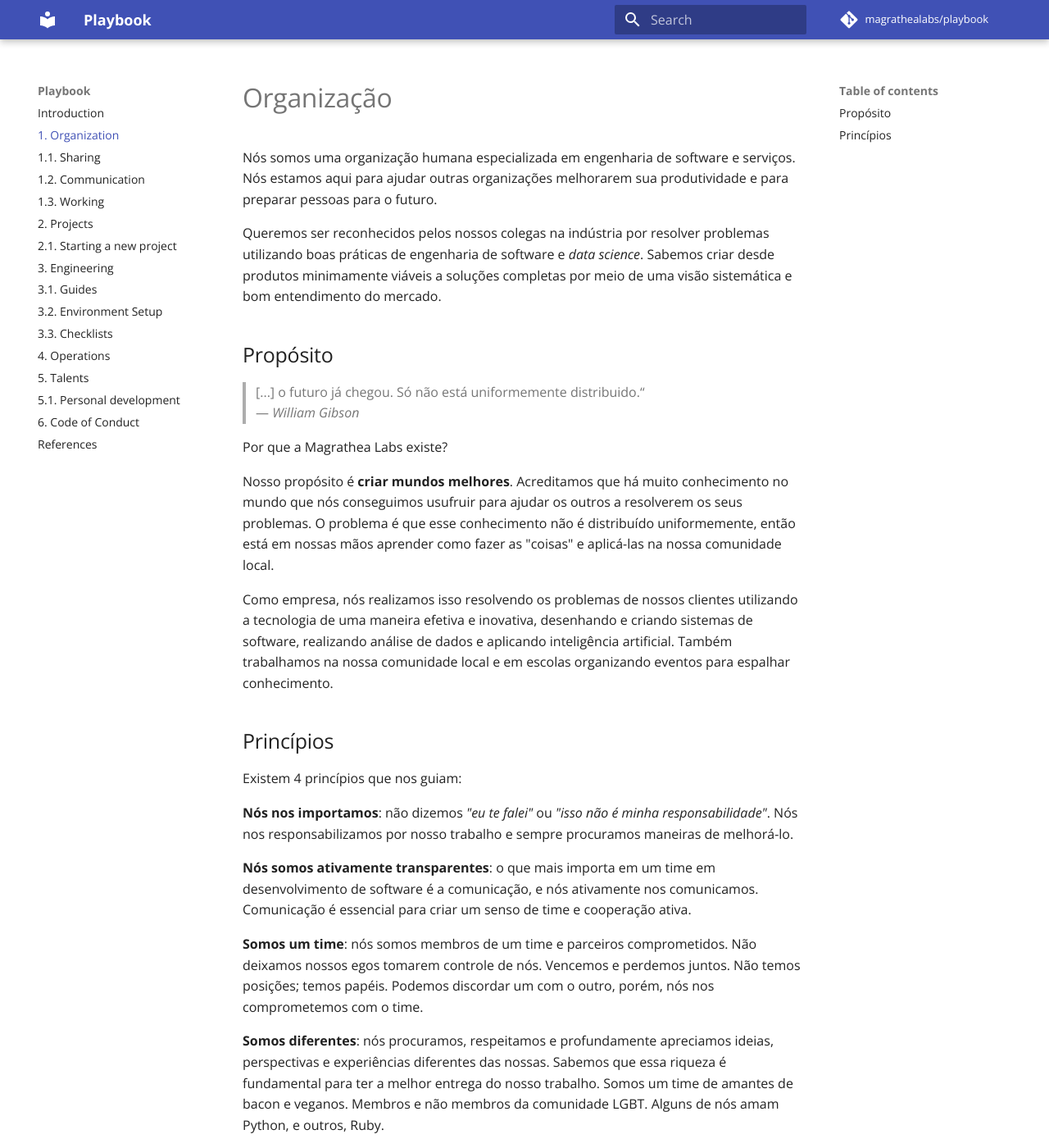
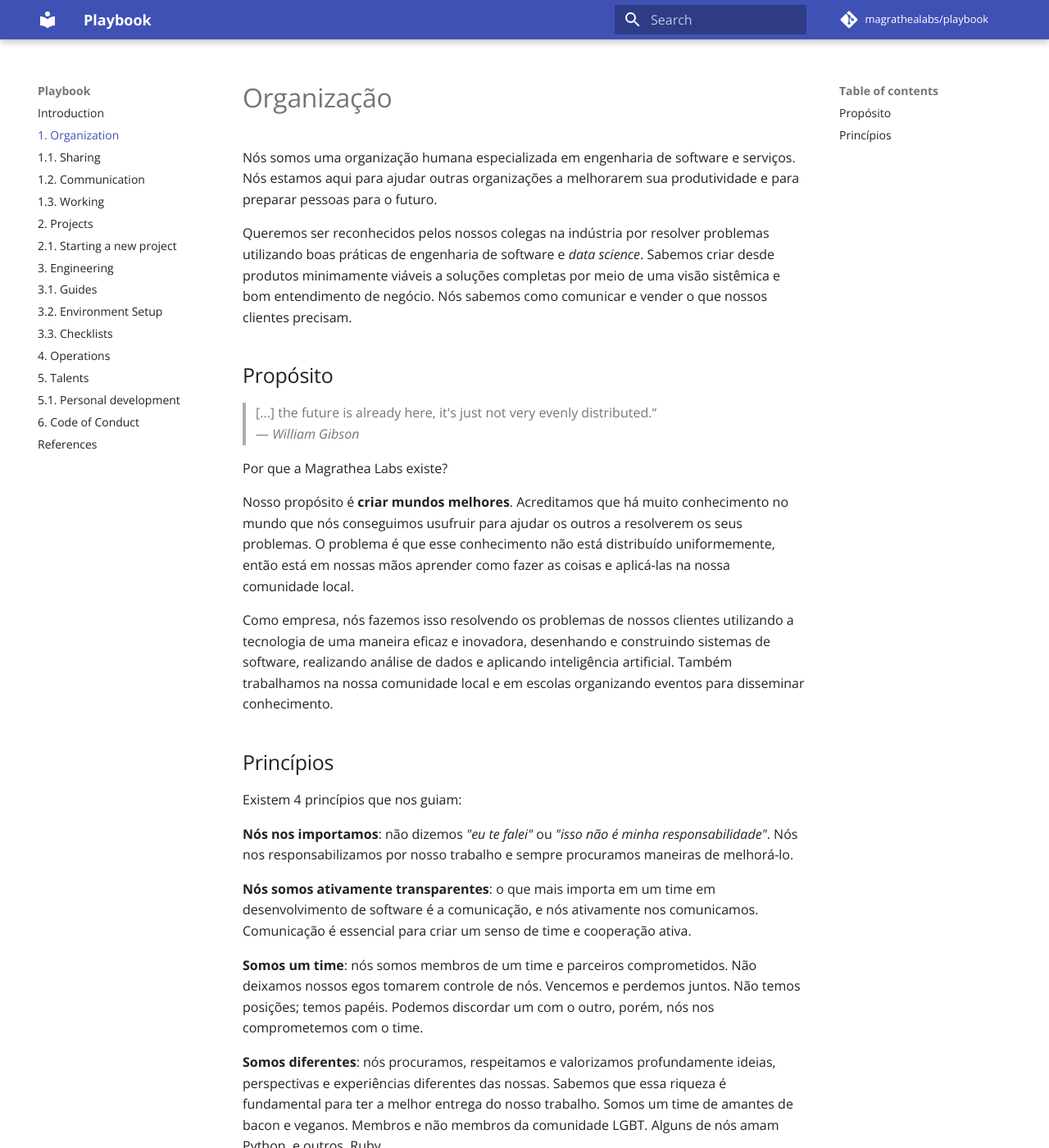
Before and after one commit to magrathealabs/playbook, an MkDocs documentation site: the page built from docs/1-organization.md, in a window 1280 px wide and 1400 px high. Shown: the whole window at 82% size. Built offline with MkDocs 1.6.1 and Material for MkDocs 9.7.7, drawn with Linux system fonts in a browser that asks for light colours; comment, search, counter and statistics services are not loaded; some of the changed text lies outside the part shown.

Commit message:
Apply suggestions from code review
Co-Authored-By: schweigert <marlon.henry@magrathealabs.com>

```diff
--- a/docs/1-organization.md
+++ b/docs/1-organization.md
@@ -1,19 +1,19 @@
 # Organização
 
-Nós somos uma organização humana especializada em engenharia de software e serviços. Nós estamos aqui para ajudar outras organizações melhorarem sua produtividade e para preparar pessoas para o futuro.
+Nós somos uma organização humana especializada em engenharia de software e serviços. Nós estamos aqui para ajudar outras organizações a melhorarem sua produtividade e para preparar pessoas para o futuro.
 
-Queremos ser reconhecidos pelos nossos colegas na indústria por resolver problemas utilizando boas práticas de engenharia de software e _data science_. Sabemos criar desde produtos minimamente viáveis a soluções completas por meio de uma visão sistemática e bom entendimento do mercado.
+Queremos ser reconhecidos pelos nossos colegas na indústria por resolver problemas utilizando boas práticas de engenharia de software e _data science_. Sabemos criar desde produtos minimamente viáveis a soluções completas por meio de uma visão sistêmica e bom entendimento de negócio. Nós sabemos como comunicar e vender o que nossos clientes precisam.
 
 ## Propósito
 
-> [...] o futuro já chegou. Só não está uniformemente distribuido.“
+> [...] the future is already here, it's just not very evenly distributed.“
 > <br>— *William Gibson*
 
 Por que a Magrathea Labs existe?
 
-Nosso propósito é **criar mundos melhores**. Acreditamos que há muito conhecimento no mundo que nós conseguimos usufruir para ajudar os outros a resolverem os seus problemas. O problema é que esse conhecimento não é distribuído uniformemente, então está em nossas mãos aprender como fazer as "coisas" e aplicá-las na nossa comunidade local.
+Nosso propósito é **criar mundos melhores**. Acreditamos que há muito conhecimento no mundo que nós conseguimos usufruir para ajudar os outros a resolverem os seus problemas. O problema é que esse conhecimento não está distribuído uniformemente, então está em nossas mãos aprender como fazer as coisas e aplicá-las na nossa comunidade local.
 
-Como empresa, nós realizamos isso resolvendo os problemas de nossos clientes utilizando a tecnologia de uma maneira efetiva e inovativa, desenhando e criando sistemas de software, realizando análise de dados e aplicando inteligência artificial. Também trabalhamos na nossa comunidade local e em escolas organizando eventos para espalhar conhecimento.
+Como empresa, nós fazemos isso resolvendo os problemas de nossos clientes utilizando a tecnologia de uma maneira eficaz e inovadora, desenhando e construindo sistemas de software, realizando análise de dados e aplicando inteligência artificial. Também trabalhamos na nossa comunidade local e em escolas organizando eventos para disseminar conhecimento.
 
 ## Princípios
 
@@ -25,4 +25,4 @@ Existem 4 princípios que nos guiam:
 
 **Somos um time**: nós somos membros de um time e parceiros comprometidos. Não deixamos nossos egos tomarem controle de nós. Vencemos e perdemos juntos. Não temos posições; temos papéis. Podemos discordar um com o outro, porém, nós nos comprometemos com o time.
 
-**Somos diferentes**: nós procuramos, respeitamos e profundamente apreciamos ideias, perspectivas e experiências diferentes das nossas. Sabemos que essa riqueza é fundamental para ter a melhor entrega do nosso trabalho. Somos um time de amantes de bacon e veganos. Membros e não membros da comunidade LGBT. Alguns de nós amam Python, e outros, Ruby.
+**Somos diferentes**: nós procuramos, respeitamos e valorizamos profundamente ideias, perspectivas e experiências diferentes das nossas. Sabemos que essa riqueza é fundamental para ter a melhor entrega do nosso trabalho. Somos um time de amantes de bacon e veganos. Membros e não membros da comunidade LGBT. Alguns de nós amam Python, e outros, Ruby.
```
